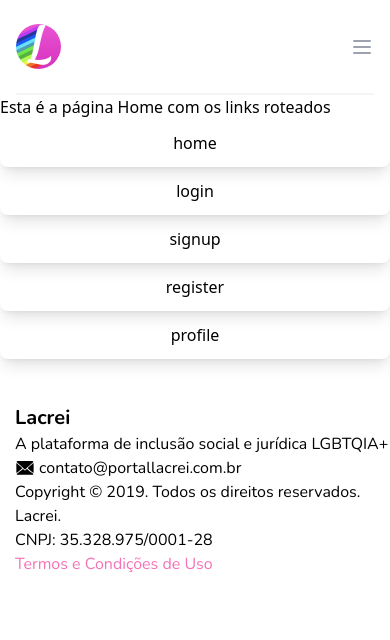
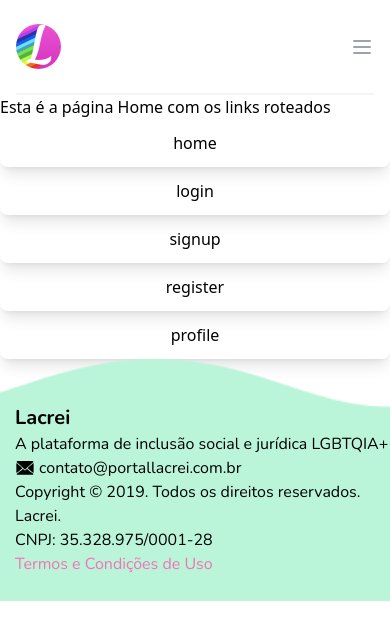
Before and after one commit to FelixMembrive/desafio-gama-lacrou-gr3, a React (Vite) app: page / in a window 390 px wide. Shown: the top 640 px of the page. Built offline with nearby package versions, Linux system fonts and the light colour scheme.

Commit message:
fix mobile footer responsivity

```diff
--- a/src/components/Footer/index.tsx
+++ b/src/components/Footer/index.tsx
@@ -5,7 +5,7 @@
 
 export default function FooterMobile(){
   return(
-    <div className="bg-footer-image flex flex-col pt-[45px] pl-[15px] pb-[25px] bg-no-repeat bg-cover font-nunito sm:pl-6 sm:pt-14">
+    <div className="bg-footerImage flex flex-col pt-[45px] pl-[15px] pb-[25px] bg-no-repeat bg-cover font-nunito sm:pl-6 sm:pt-14 md:hidden">
      <strong className="text-xl sm:text-2xl">Lacrei</strong>
      <div className="sm:text-base">
       <p>A plataforma de inclusão social e jurídica LGBTQIA+</p>
--- a/tailwind.config.js
+++ b/tailwind.config.js
@@ -7,7 +7,8 @@
         'nunito': 'Nunito',
       },
       backgroundImage: {
-        'upperImage': "url('/src/assets/images/top.svg')"
+        'upperImage': "url('/src/assets/images/top.svg')",
+        'footerImage': "url('/src/assets/images/fundo-footer.png')"
       },
       backgroundSize: {
         '100-auto': '100% auto'
```
